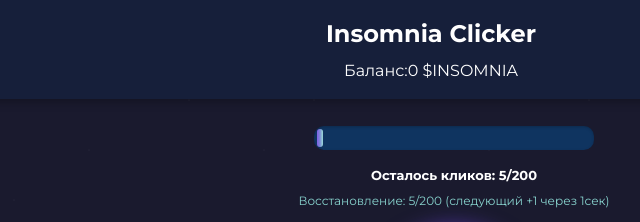
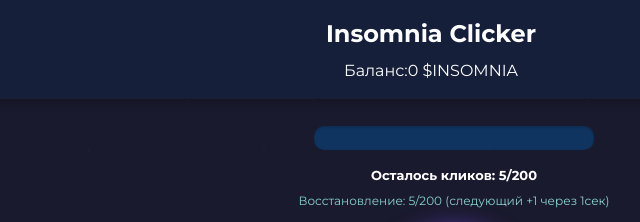
Before and after one commit to INSOMNIAvid/asdfg.github.io, a plain HTML site: page index.html in a window 1280 px wide. Shown: the top 222 px of the page, 186-826 px from the left. Drawn offline with Linux system fonts and the light colour scheme.

Commit message:
Update index.html

```diff
--- a/index.html
+++ b/index.html
@@ -2343,7 +2343,7 @@
 
         // Обновление счетчика кликов
         function updateClicksCounter() {
-            const progressPercent = gameState.premiumActive ? 100 : (gameState.clicksLeft / gameState.MAX_CLICKS) * 100;
+            const progressPercent = gameState.premiumActive ? 100 : (gameState.clicksLeft / gameState.MAX_CLICKS) * 1;
             elements.progressBar.style.background =
                 `linear-gradient(90deg, ${gameState.selectedProgressColor1}, ${gameState.selectedProgressColor2})`;
             elements.progressBar.style.width = `${progressPercent}%`;
```
